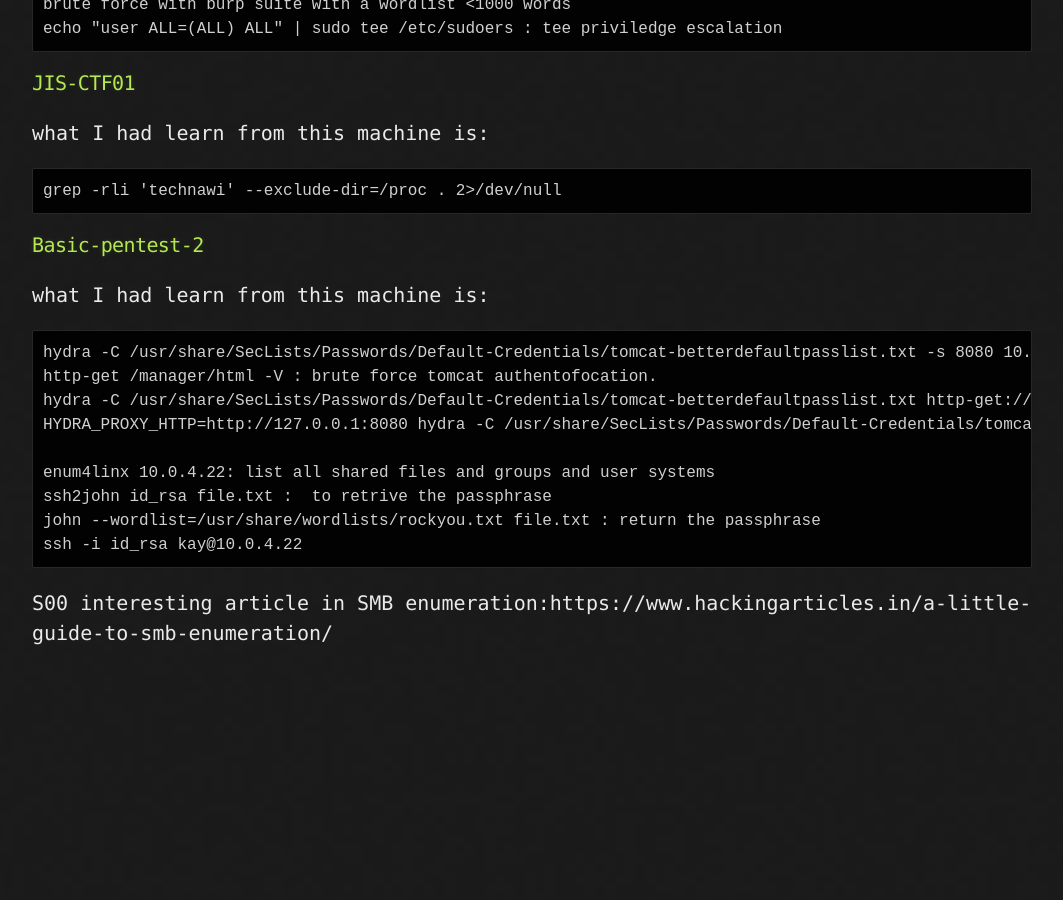
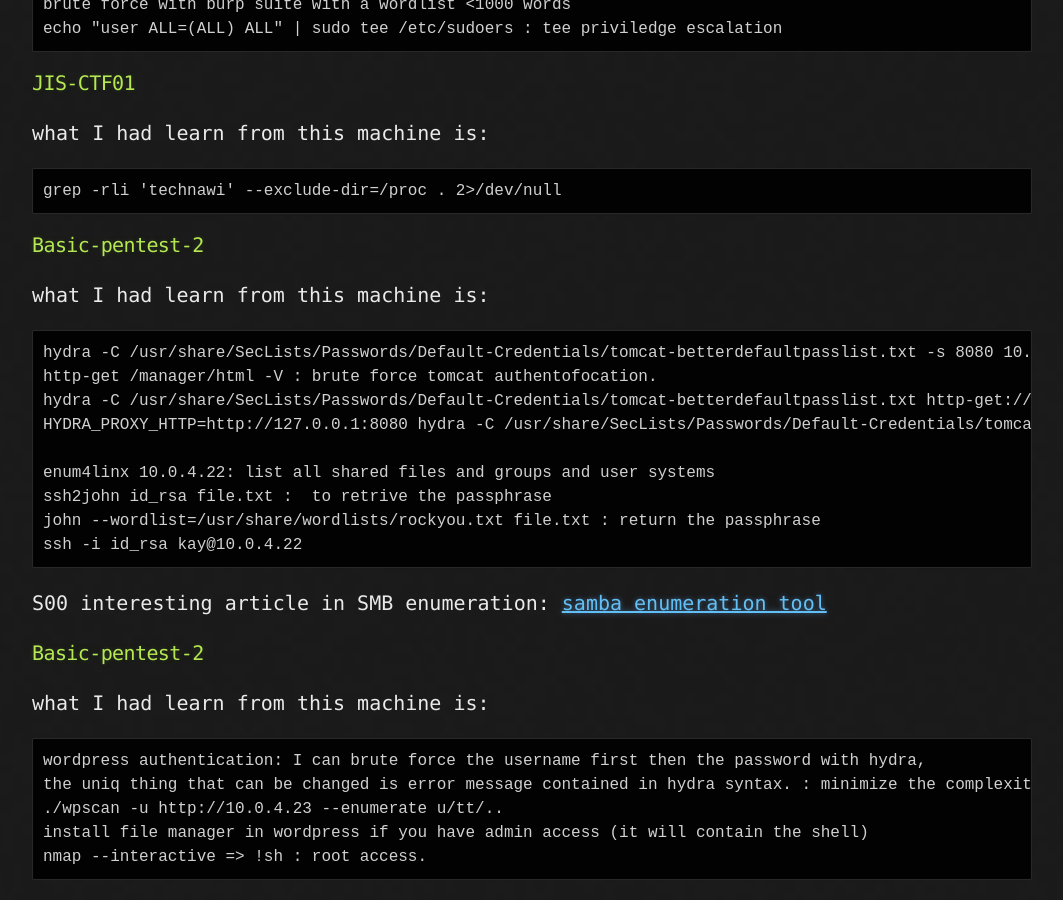
Before and after one commit to rajoul/rajoul.github.io, a Jekyll site: the page built from day_tool/daily_commande.md, in a window 1280 px wide and 900 px high, scrolled down 2107 px. Shown: the whole window, without its empty margins (108-1171 px from the left). Built offline with Jekyll 4.4.1, drawn with Linux system fonts in a browser that asks for light colours; our own code applies the rules of GitHub Pages for plain Markdown files; before the commit the page ends 2775 px from its top, so only the background shows below that.

Commit message:
Update daily_commande.md

````diff
--- a/day_tool/daily_commande.md
+++ b/day_tool/daily_commande.md
@@ -85,4 +85,13 @@
 john --wordlist=/usr/share/wordlists/rockyou.txt file.txt : return the passphrase
 ssh -i id_rsa kay@10.0.4.22
 ```
-S00 interesting article in SMB enumeration:https://www.hackingarticles.in/a-little-guide-to-smb-enumeration/
+S00 interesting article in SMB enumeration: [samba enumeration tool](https://www.hackingarticles.in/a-little-guide-to-smb-enumeration/)
+#### Basic-pentest-2
+what I had learn from this machine is:
+```
+wordpress authentication: I can brute force the username first then the password with hydra,
+the uniq thing that can be changed is error message contained in hydra syntax. : minimize the complexity
+./wpscan -u http://10.0.4.23 --enumerate u/tt/..
+install file manager in wordpress if you have admin access (it will contain the shell)
+nmap --interactive => !sh : root access.
+```
````
